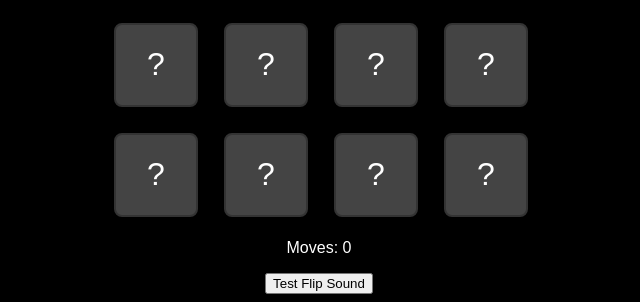
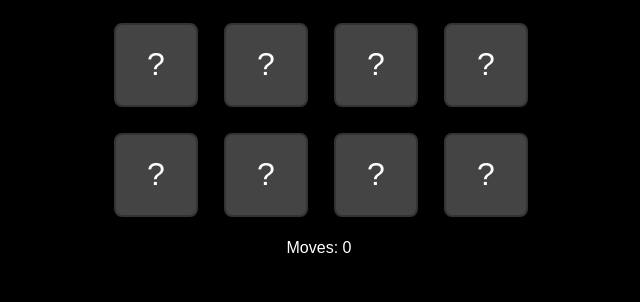
Before and after one commit to Shaileshkumar01/Memory-game-card-flippin-, a plain HTML site: page index.html in a window 1280 px wide. Shown: the part 735-1037 px from the top of the page, without its empty margins (321-961 px from the left). After the commit the page ends 1008 px from the top, so only its background shows below. Drawn offline with Linux system fonts and the light colour scheme.

Commit message:
Update index.html

```diff
--- a/index.html
+++ b/index.html
@@ -36,7 +36,6 @@
           <button onclick="restartGame()">Play Again 🔁</button>
         </div>
       </div>
-      <button onclick="document.getElementById('flipSound').play()">Test Flip Sound</button>
 
       <audio id="flipSound" src="sounds/flip.mp3" preload="auto"></audio>
       <audio id="matchSound" src="sounds/match.mp3" preload="auto"></audio>
```
